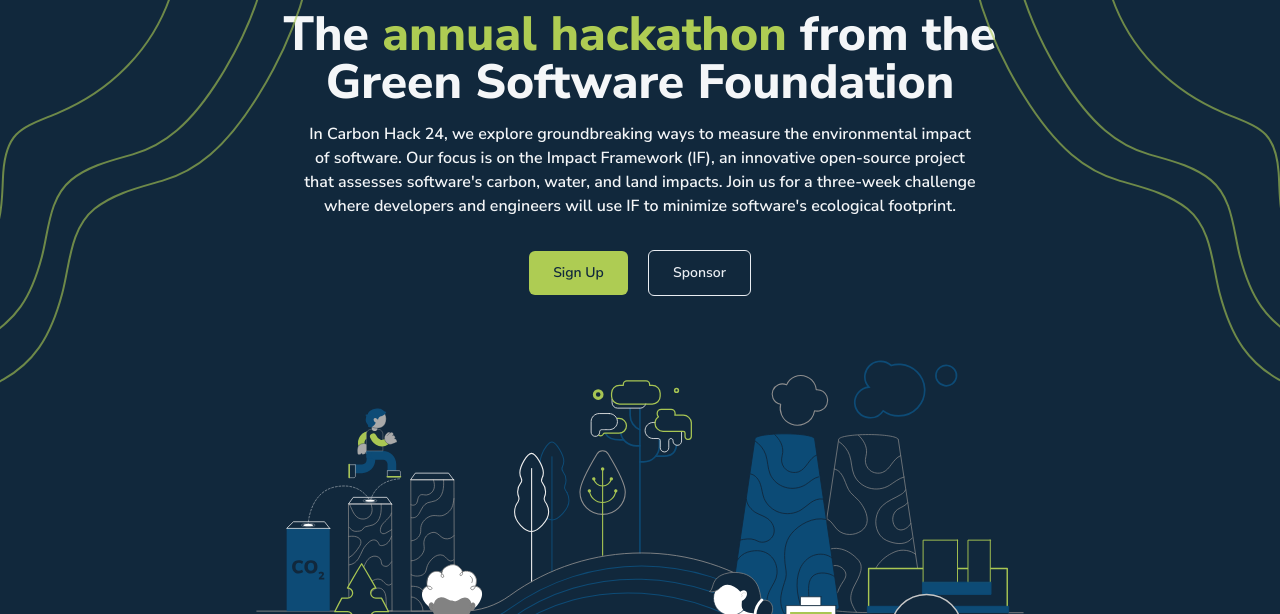
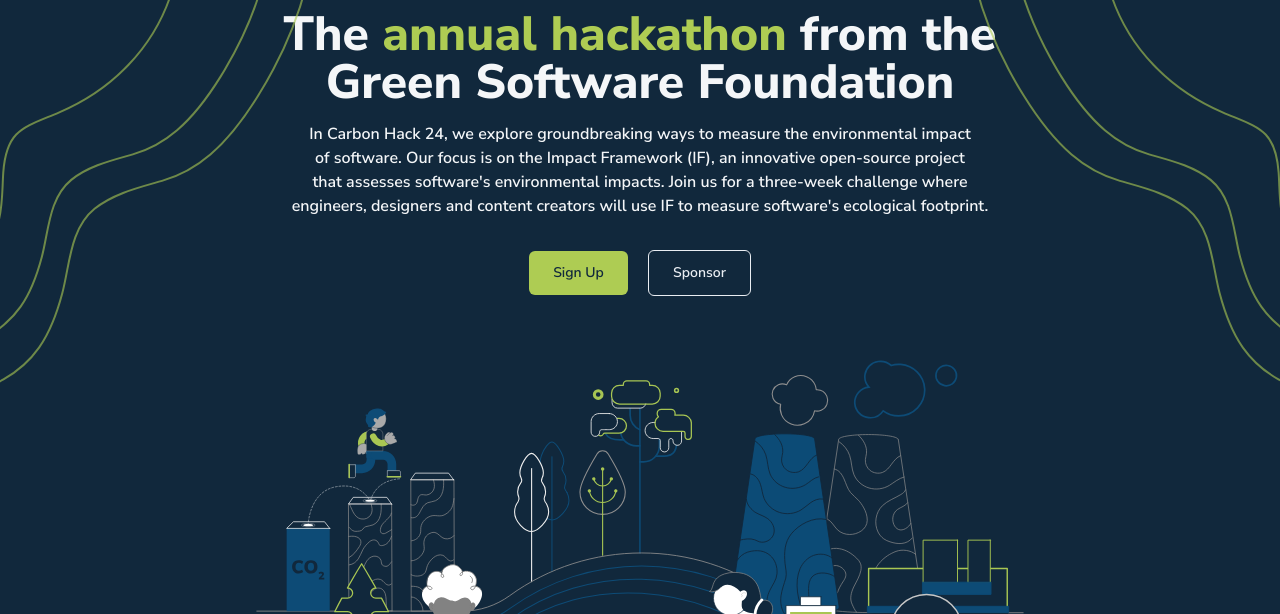
Before and after one commit to Green-Software-Foundation/hack.greensoftware.foundation, an Astro site: page / in a window 1280 px wide. Shown: the part 186-800 px from the top of the page. Built offline with nearby package versions, Linux system fonts and the light colour scheme; Astro itself is replaced by a stand-in of ours.

Commit message:
Updated copy for the main hero section

```diff
--- a/src/components/Hero.astro
+++ b/src/components/Hero.astro
@@ -10,21 +10,20 @@
     </h1>
     <p class="mt-4 text-sm lg:text-base font-semibold">
       In Carbon Hack 24, we explore groundbreaking ways to measure the
-      environmental impact of software. Our focus is on the Impact Framework
-      (IF), an innovative open-source project that assesses software's carbon,
-      water, and land impacts. Join us for a three-week challenge where
-      developers and engineers will use IF to minimize software's ecological
+      environmental impact of software. Our focus is on the <a href="https://if.greensoftware.foundation/" target="_blank"> Impact Framework</a>
+      (IF), an innovative open-source project that assesses software's environmental impacts. Join us for a three-week challenge where
+      engineers, designers and content creators will use IF to measure software's ecological
       footprint.
     </p>
     <div class="mt-8 text-center">
       <a
-        href="sign-up"
+        href="#sign-up"
         class="inline-block py-3 px-6 bg-secondary hover:bg-secondary-light text-primary-darkest text-sm font-semibold rounded-md focus:ring-2 focus:ring-secondary focus:ring-offset-2 focus:ring-offset-primary-darkest transition-all duration-300 ease-in-out"
       >
         Sign Up
       </a>
       <a
-        href="sign-up"
+        href="#sponsors"
         class="ml-4 inline-block py-3 px-6 bg-transparent hover:bg-gray-700 text-primary-lightest-1 text-sm font-semibold border border-primary-lightest-1 rounded-md focus:ring-2 focus:ring-primary-lightest-1 focus:ring-offset-2 focus:ring-offset-primary-darkest transition-all duration-300 ease-in-out"
       >
         Sponsor
```
